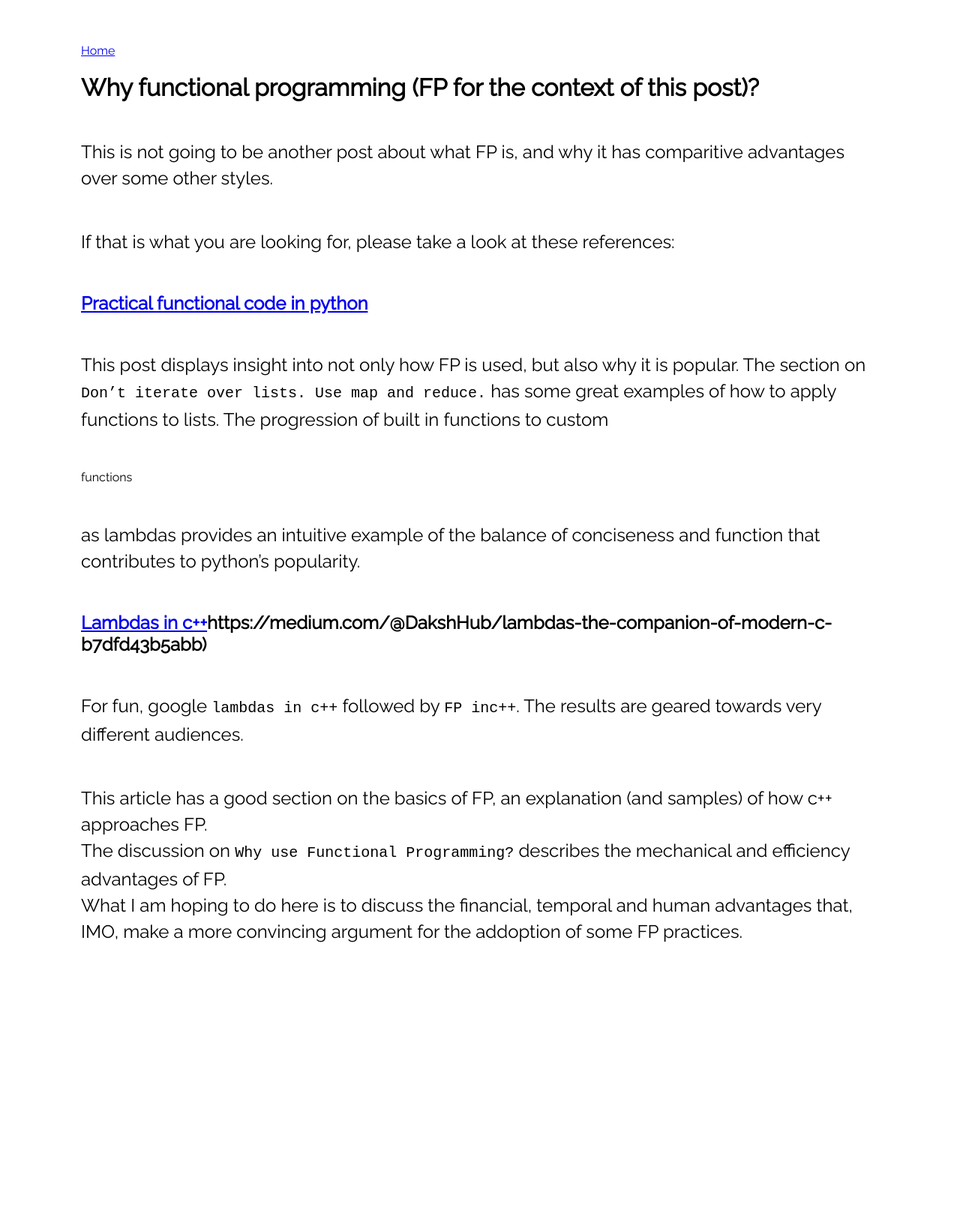
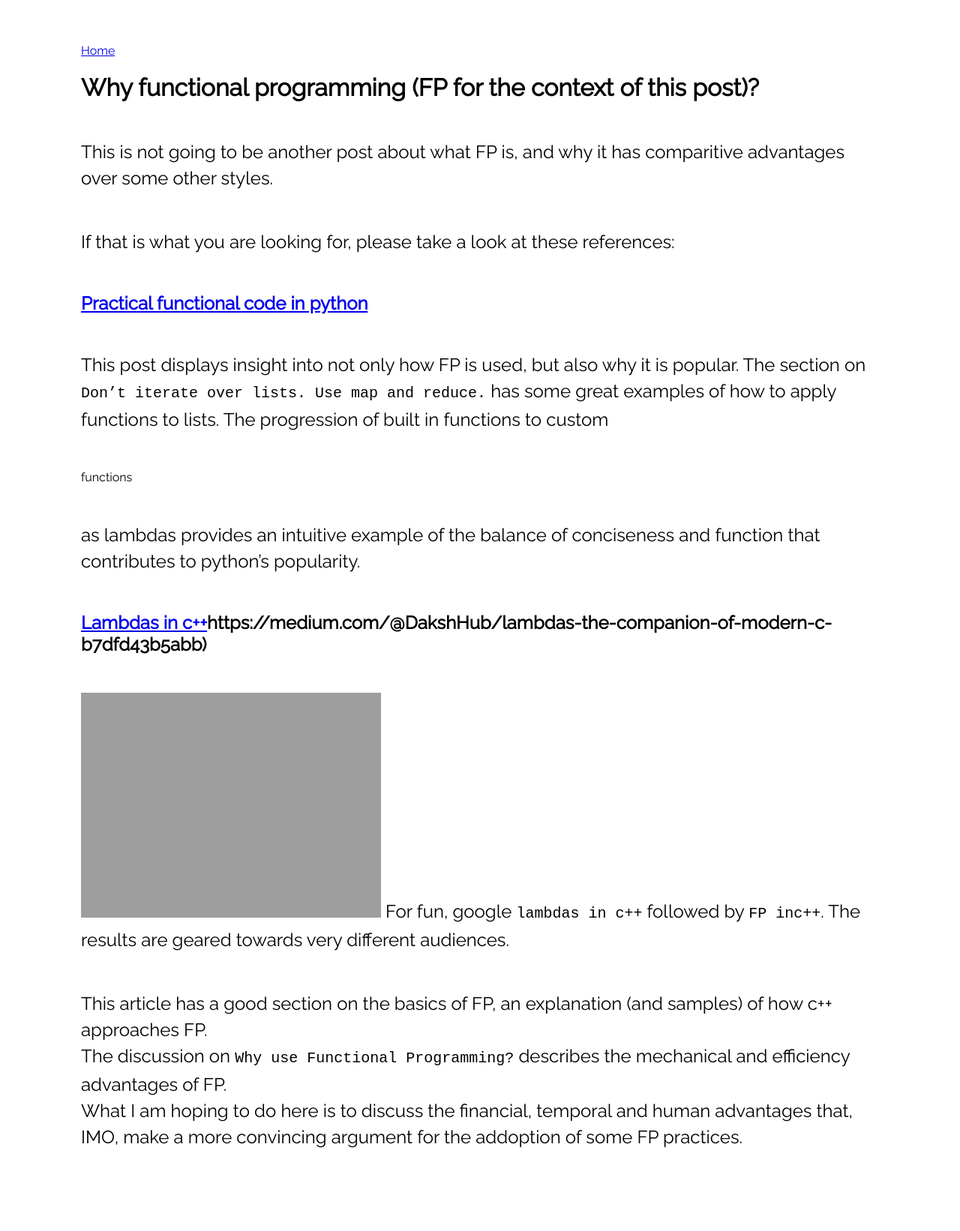
Before and after one commit to theonej/theonej.github.io, a Jekyll site: the page built from _posts/2018-12-25-functional-why.md, in a window 1280 px wide. Shown: the whole page at 75% size. Built offline with Jekyll 4.4.1, drawn with Linux system fonts in a browser that asks for light colours; comment, search, counter and statistics services are not loaded; before the commit the page ends 1368 px from its top, so only the background shows below that.

Commit message:
moving to markdown for posts

```diff
--- a/_posts/2018-12-25-functional-why.md
+++ b/_posts/2018-12-25-functional-why.md
@@ -16,7 +16,7 @@ lists. Use map and reduce.` has some great examples of how to apply functions to
 popularity.
 
 ##   [Lambdas in c++]([)https://medium.com/@DakshHub/lambdas-the-companion-of-modern-c-b7dfd43b5abb)
-For fun, google `lambdas in c++` followed by `FP inc++`.  The results are geared towards very different audiences.
+![lambdas in c++](../../../img/c++lambdas.png) For fun, google `lambdas in c++` followed by `FP inc++`.  The results are geared towards very different audiences.
 
 This article has a good section on the basics of FP, an explanation (and samples) of how c++ approaches FP.
 The discussion on `Why use Functional Programming?` describes the mechanical and efficiency advantages of FP.
```
